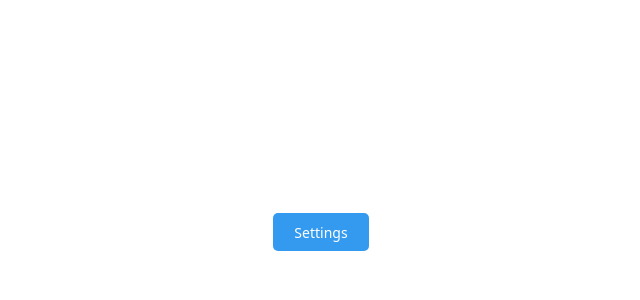
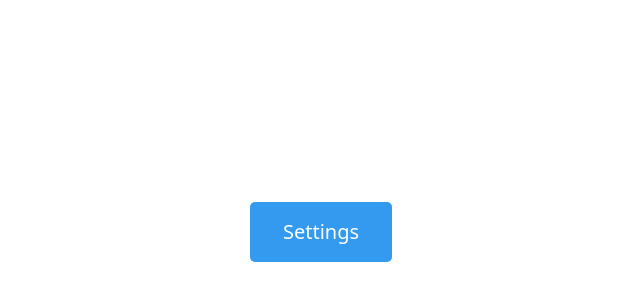
Before and after one commit to hay-bams/ui, a React (Create React App) app: page / in a window 1280 px wide. Shown: the part 168-468 px from the top of the page, without its empty margins (319-959 px from the left). Built offline with nearby package versions, Linux system fonts and the light colour scheme.

Commit message:
add button sizes

```diff
--- a/src/App.tsx
+++ b/src/App.tsx
@@ -12,7 +12,7 @@ const AppContainer = styled.div`
 
 export const App = () => (
   <AppContainer>
-    <Button variant="filled" as="a" href="#" />
+    <Button variant="filled" size='xl'  />
 
     {/* <Btn as='a' href='#'>Log out</Btn> */}
 
--- a/src/components/Button/Button.tsx
+++ b/src/components/Button/Button.tsx
@@ -1,37 +1,38 @@
 import {ComponentProps, ElementType, ReactNode} from 'react';
 import styled, {css} from 'styled-components';
 import {borderColor, colors, textColor} from './Button.styles';
-import {ButtonVariants, ButtonVariantsEnum} from './Button.types';
+import {ButtonSizes, ButtonStyledProps, ButtonVariants} from './Button.types';
+import {buttonSizes} from './Button.utils';
 
 interface OwnProps<T extends ElementType> {
   children?: ReactNode;
   variant?: ButtonVariants;
+  size?: ButtonSizes;
   as?: T;
 }
 
 type Props<T extends ElementType> = OwnProps<T> & ComponentProps<T>;
 
 export const hasBorder = (variants: ButtonVariants) => {
-  if (
-    variants === ButtonVariantsEnum.outline ||
-    variants === ButtonVariantsEnum.default
-  ) {
+  if (variants === 'outline' || variants === 'default') {
     return true;
   }
   return false;
 };
 
-const ButtonStyled = styled.button<Record<'variant', ButtonVariants>>`
+const ButtonStyled = styled.button<ButtonStyledProps>`
   background: ${(props) => colors[props.variant]};
-  padding-inline: 1.5em;
-  padding-block: 0.6em;
   color: ${(props) => textColor[props.variant]};
   border-radius: 5px;
-  font-size: 14px;
+  width: auto;
+
   ${(props) =>
-    hasBorder(props.variant) &&
     css`
-      border: 1px solid ${borderColor[props.variant]};
+      border: 1px solid
+        ${hasBorder(props.variant)
+          ? ` ${borderColor[props.variant]}`
+          : 'transparent'};
+      ${buttonSizes[props.size]}
     `}
 `;
 
@@ -39,9 +40,19 @@ export const Button = <T extends ElementType>({
   children = 'Settings',
   variant = 'filled',
   as = 'button',
+  size = 'xs',
   ...rest
 }: Props<T>) => (
-  <ButtonStyled variant={variant} as={as} {...rest}>
+  <ButtonStyled variant={variant} as={as} {...rest} size={size}>
     {children}
   </ButtonStyled>
 );
+
+/**
+ *
+ *
+ *   ${(props) =>
+    css`
+     ${...buttonSizes.xs}
+    `};
+ */
--- a/src/components/Button/Button.types.ts
+++ b/src/components/Button/Button.types.ts
@@ -1,9 +1,13 @@
-export type ButtonVariants = 'filled' | 'light' | 'outline' | 'default' | 'subtle'
+export type ButtonVariants =
+  | 'filled'
+  | 'light'
+  | 'outline'
+  | 'default'
+  | 'subtle';
 
-export enum ButtonVariantsEnum {
-  filled = 'filled',
-  light = 'light',
-  outline = 'outline',
-  default = 'default',
-  subtle = 'subtle',
-}
+export type ButtonSizes = 'xs' | 'sm' | 'md' | 'lg' | 'xl';
+
+export type ButtonStyledVariant = Record<'variant', ButtonVariants>;
+export type ButtonStyledSize = Record<'size', ButtonSizes>;
+
+export type ButtonStyledProps = ButtonStyledVariant & ButtonStyledSize;
--- a/src/components/Button/Button.utils.ts
+++ b/src/components/Button/Button.utils.ts
@@ -1,7 +1,29 @@
-export const sizes = {
-  xs: 30,
-  sm: 36,
-  md: 42,
-  lg: 50,
-  xl: 60,
+import {sizes} from 'utils/AppUtils';
+
+export const buttonSizes = {
+  xs: {
+    height: sizes.xs,
+    padding: '0 14px',
+    fontSize: '12px',
+  },
+  sm: {
+    height: sizes.sm,
+    padding: '0 18px',
+    fontSize: '14px',
+  },
+  md: {
+    height: sizes.md,
+    padding: '0 22px',
+    fontSize: '16px',
+  },
+  lg: {
+    height: sizes.lg,
+    padding: '0 26px',
+    fontSize: '18px',
+  },
+  xl: {
+    height: sizes.xl,
+    padding: '0 32px',
+    fontSize: '20px',
+  },
 };
--- /dev/null
+++ b/src/types/App.types.ts
@@ -0,0 +1,7 @@
+export enum Sizes {
+  xs = 'xs',
+  sm = 'sm',
+  md = 'md',
+  lg = 'lg',
+  xl = 'xl'
+}
--- /dev/null
+++ b/src/utils/AppUtils.ts
@@ -0,0 +1,7 @@
+export const sizes = {
+  xs: 30,
+  sm: 36,
+  md: 42,
+  lg: 50,
+  xl: 60,
+};
```
